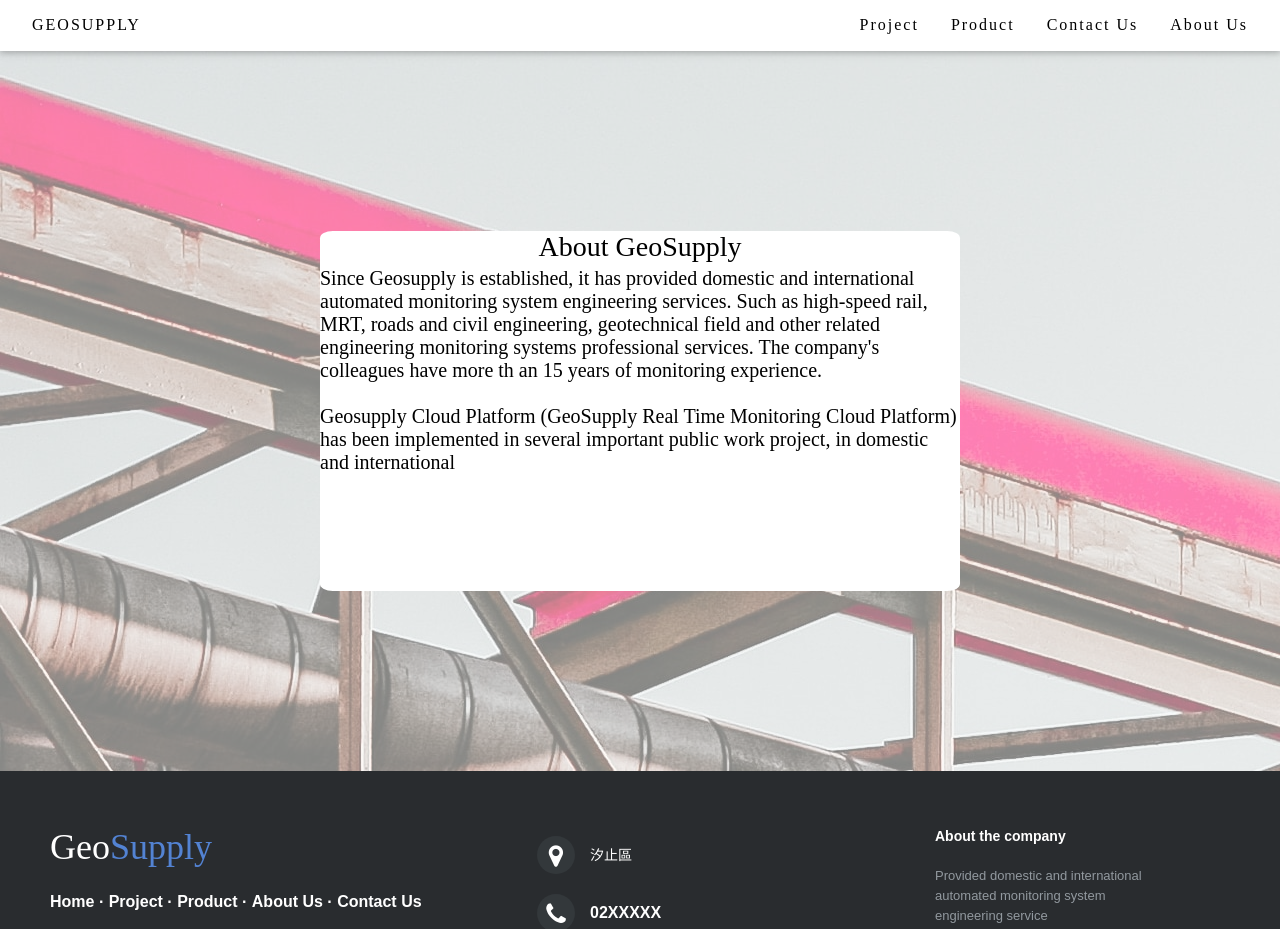
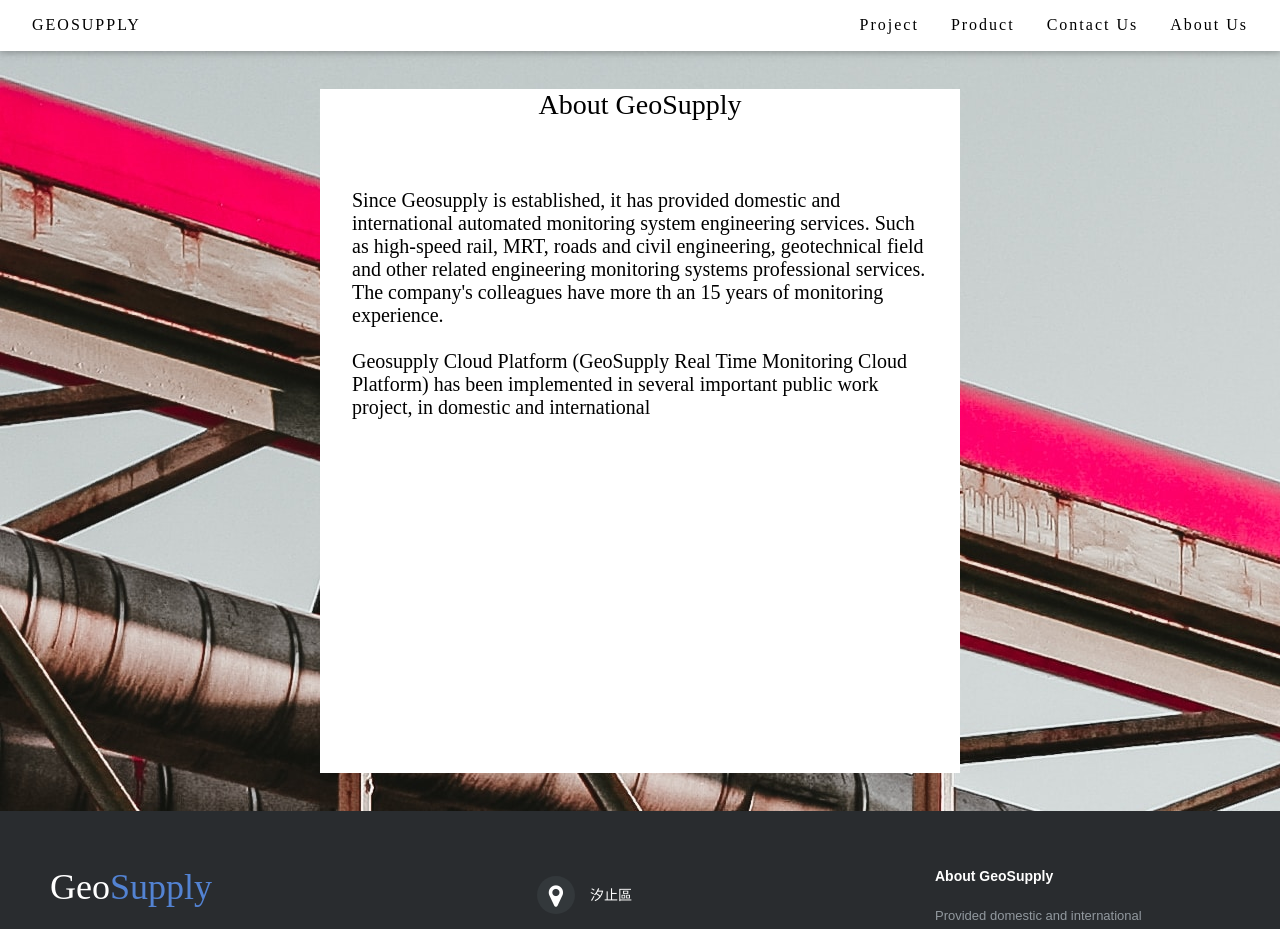
Before and after one commit to xiaoswaii/geosupply_website, a Vue app: page /AboutUs in a window 1280 px wide. Shown: the top 929 px of the page. Built offline with nearby package versions, Linux system fonts and the light colour scheme; what vue-resize-text would draw is missing.

Commit message:
[feat] add new line between instrument

```diff
--- a/src/assets/scss/aboutus.scss
+++ b/src/assets/scss/aboutus.scss
@@ -1,6 +1,6 @@
 .aboutusBack {
     width: 100%;
-    height: 90%;
+    height: 95%;
     display: block;
     position: relative;
   }
@@ -8,7 +8,7 @@
 .aboutusBack::after {
     content: "";
     background: url('../assets/img/aboutus.jpg');
-    opacity: 0.5;
+    opacity: 1;
     top: 0;
     left: 0;
     bottom: 0;
@@ -21,9 +21,9 @@
   display: block;
   background-color: white;
   margin: auto;
-  height: 50%;
+  height: 90%;
   width: 50%;
-  border-radius: 2%;
+  //border-radius: 2%;
   top:50%;
   transform:translateY(-50%);
   position: relative;
@@ -34,6 +34,7 @@
   display: block;
   height: 10%;
   width: 100%;
+  margin-bottom: 5%;
   text-align: center;
   font-size: 3.5vh;
 }
@@ -41,9 +42,10 @@
 .aboutus_content{
   display: block;
   height: 95%;
-  width: 100%;
+  width: 90%;
   font-size: 2.5vh;
-  //text-align: center;
+  //color: white;
+  margin: 0 auto;
 }
 
 @keyframes fadein{
--- a/src/assets/scss/footer.scss
+++ b/src/assets/scss/footer.scss
@@ -153,8 +153,6 @@
 	margin-bottom: 5px;
 }
 
-/* If you don't want the footer to be responsive, remove these media queries */
-
 @media (max-width: 880px) {
 
 	.footer-distributed{
--- a/src/assets/scss/project.scss
+++ b/src/assets/scss/project.scss
@@ -61,7 +61,7 @@
 .project_info{
     width: 100%;
     //height: max-content;
-    height: 60%;
+    height: 65%;
 }
 
 .fit_project_list{
@@ -150,7 +150,7 @@
     width: 50%;
     display: block;
     float: left;
-    margin-top: 5%;
+    margin-top: 2%;
 }
 
 // table{
@@ -205,22 +205,28 @@
     margin: 0 auto;
     position: relative;
   }
+
   table * {
     position: relative;
   }
+
   table td, table th {
     padding-left: 8px;
   }
+
   table thead tr {
     height: 60px;
     background: #292c2f;
   }
+
   table tbody tr {
     height: 50px;
   }
+
 //   table tbody tr:last-child {
 //     border: 0;
 //   }
+
   table td, table th {
     text-align: center;
   }
@@ -239,7 +245,7 @@
 
   tbody tr {
     font-family: OpenSans-Regular;
-    font-size: 15px;
+    font-size: 16px;
     color: #808080;
     line-height: 1.2;
     font-weight: unset;
@@ -340,3 +346,8 @@
       padding-right: 15px;
     }
   }
+
+  .br{
+    white-space: pre;
+    display: block;
+  }
--- a/src/components/Footer.vue
+++ b/src/components/Footer.vue
@@ -33,7 +33,7 @@
 			<div class="footer-right">
 
 				<p class="footer-company-about">
-					<span>About the company</span>
+					<span>About GeoSupply</span>
 					Provided domestic and international automated monitoring system engineering service
 				</p>
 				<!-- <div class="footer-icons">
--- a/src/components/Project.vue
+++ b/src/components/Project.vue
@@ -73,7 +73,11 @@
 								</tr>
                 <tr class="project_detail_table">
 									<td class="column1">Instrument</td>
-									<td class="column2">{{ projectDetail.software }}</td>
+									<td class="column2"><span :key="instrument" v-for="instrument in projectDetail.instrument">{{ instrument }}<span class="br"> </span></span></td>
+								</tr>
+                <tr class="project_detail_table">
+									<td class="column1">Project Detail</td>
+									<td class="column2">{{ projectDetail.detail }}</td>
 								</tr>
 						</tbody>
 					</table>
```
